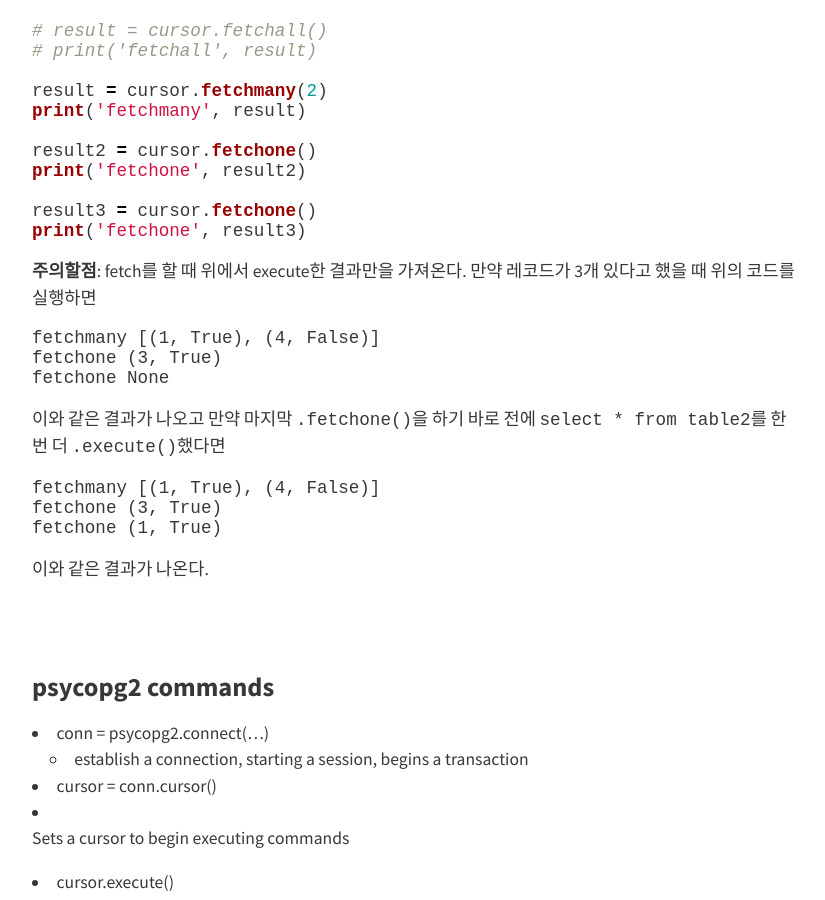
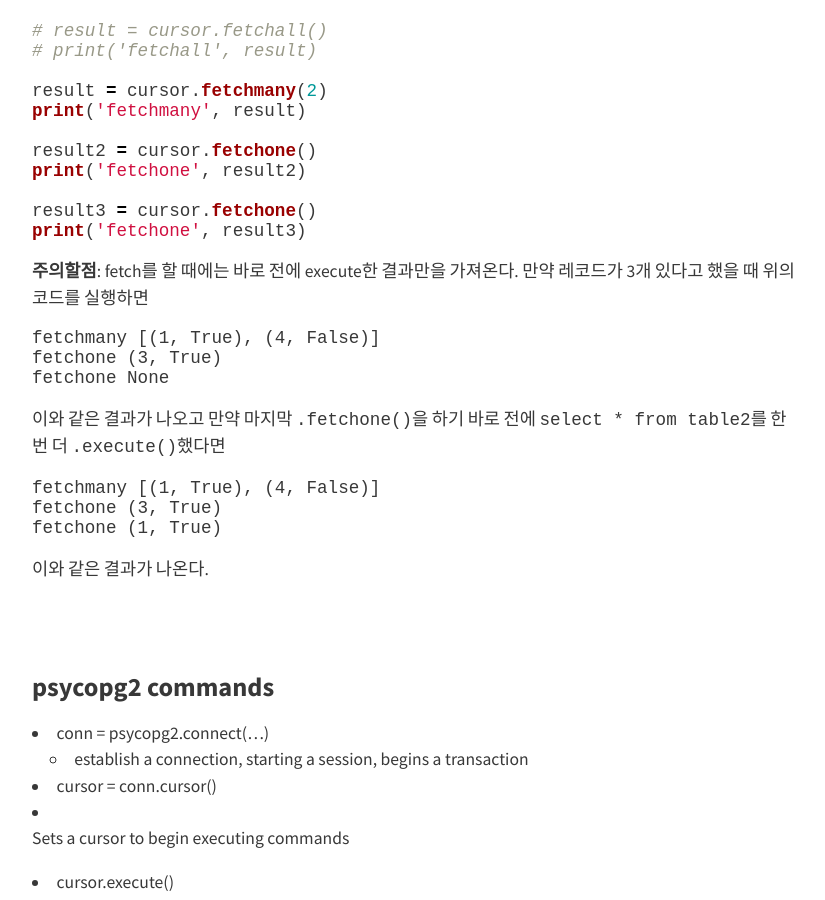
Before and after one commit to HyunlangBan/hyunlangban.github.io, a Jekyll site: the page built from _posts/2019-12-26-fullstack-3.md, in a window 1280 px wide and 900 px high, scrolled down 1904 px. Shown: the whole window, without its empty margins (224-1049 px from the left). Built offline with Jekyll 4.4.1, drawn with Linux system fonts in a browser that asks for light colours; nearby versions of some CDN libraries.

Commit message:
Update 2019-12-26-fullstack-3.md

````diff
--- a/_posts/2019-12-26-fullstack-3.md
+++ b/_posts/2019-12-26-fullstack-3.md
@@ -90,7 +90,7 @@ result3 = cursor.fetchone()
 print('fetchone', result3)
 ```
 
-**주의할점**: fetch를 할 때 위에서 execute한 결과만을 가져온다. 만약 레코드가 3개 있다고 했을 때 위의 코드를 실행하면
+**주의할점**: fetch를 할 때에는 바로 전에 execute한 결과만을 가져온다. 만약 레코드가 3개 있다고 했을 때 위의 코드를 실행하면
 ```
 fetchmany [(1, True), (4, False)]
 fetchone (3, True)
````
